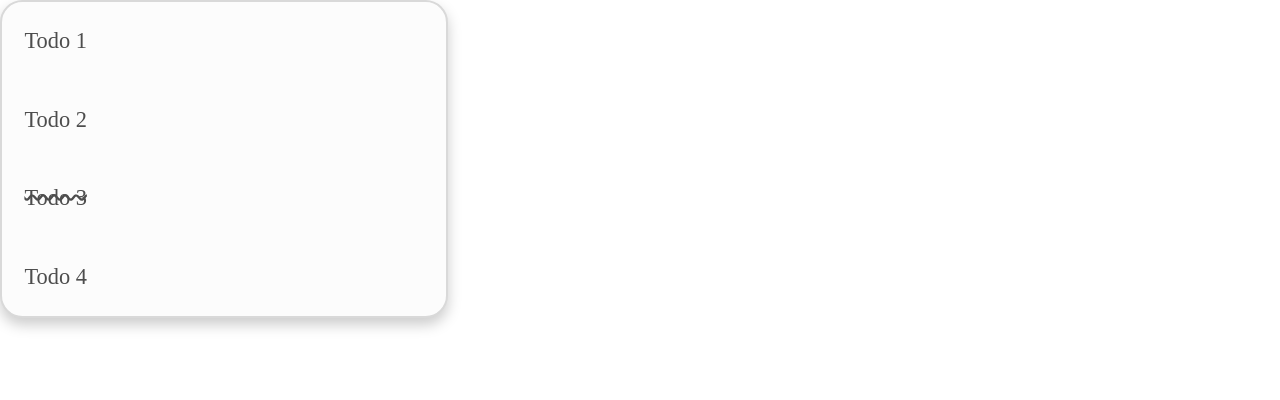
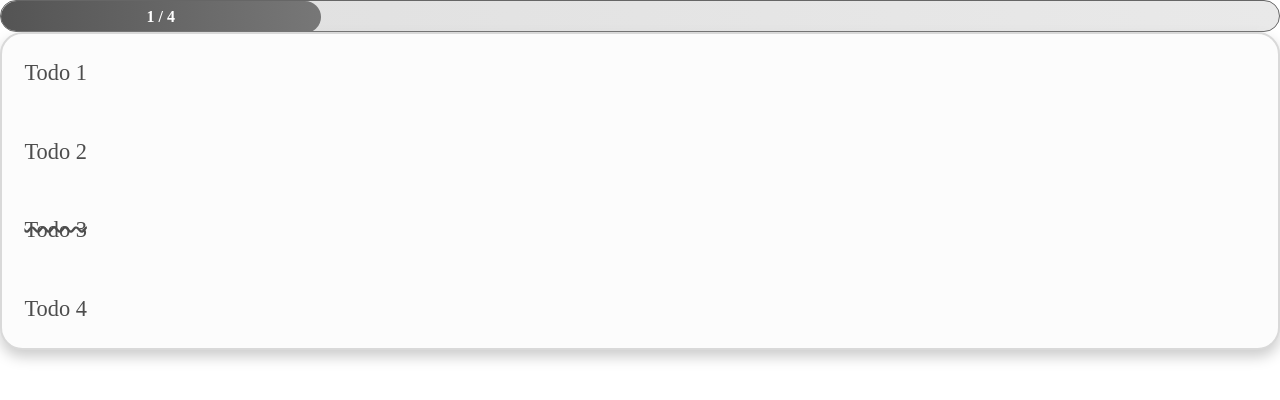
Before and after one commit to emretantu/react-todo-app, a React (Create React App) app: page / in a window 1280 px wide. Shown: the top 400 px of the page. Built offline with nearby package versions, Linux system fonts and the light colour scheme.

Commit message:
dynamic status bar and message implemented

```diff
--- a/package.json
+++ b/package.json
@@ -9,6 +9,7 @@
     "react": "^18.2.0",
     "react-dom": "^18.2.0",
     "react-scripts": "5.0.1",
+    "react-transition-group": "^4.4.5",
     "web-vitals": "^2.1.4"
   },
   "scripts": {
--- a/src/App.js
+++ b/src/App.js
@@ -1,5 +1,6 @@
 import './App.css';
 import Todo from './components/Todo';
+import TodoStatus from './components/TodoStatus';
 import { useState } from "react"
 
 function App() {
@@ -21,8 +22,14 @@ function App() {
     )
   }
 
+  const status = {
+    size: dataList.length,
+    completed: dataList.reduce((acc, item) => item.isDone ? ++acc : acc, 0),
+  }
+
   return (
     <>
+      <TodoStatus status={status} />
       <Todo list={dataList} onChangingDone={handleDone} />
     </>
   );
--- a/src/components/Todo.module.css
+++ b/src/components/Todo.module.css
@@ -1,5 +1,5 @@
 .todo {
-  width: 20em;
+  width: 100%;
   padding: 0;
   border: 0.1em solid hsl(0, 0%, 85%);
   border-radius: 1em;
@@ -23,7 +23,7 @@
 
 .todo__list-item:hover {
   color: black;
-  background-color: hsl(0, 0%, 85%);
+  background-color: hsl(0, 0%, 90%);
 }
 
 .todo__list-item--done {
--- /dev/null
+++ b/src/components/TodoStatus.jsx
@@ -0,0 +1,24 @@
+import { useEffect, useRef } from "react";
+import classes from "./TodoStatus.module.css"
+
+const TodoStatus = ({ status }) => {
+
+  useEffect(() => {
+    let newPersentage = status.completed * 100 / status.size;
+    newPersentage = newPersentage || 6;
+    setTimeout(() => {
+      statusRef.current.style.width = `${newPersentage}%`;
+    }, 100)
+  });
+
+  const statusRef = useRef();
+
+  return (
+    <div className={classes["status-bar"]}>
+      <div ref={statusRef} className={classes["status-progress"]} style={{width: `${6}%`}}>{`${status.completed} / ${status.size}`}</div>
+    </div>
+  );
+
+}
+
+export default TodoStatus;
--- /dev/null
+++ b/src/components/TodoStatus.module.css
@@ -0,0 +1,24 @@
+div {
+  border-radius: 100rem;
+  width: 100%;
+  height: 2rem;
+}
+
+.status-bar {
+  display: grid;
+  border: 1px solid #666;
+  background-image: linear-gradient(to right, #dfdfdf, #e9e9e9);
+  overflow: hidden;
+}
+
+.status-progress {
+  background-image: linear-gradient(to right, #545454, #777);
+  width: var(--progress);
+  transition: width 1.6s;
+  display: flex;
+  justify-content: center;
+  align-items: center;
+  overflow: visible;
+  color: white;
+  font-weight: bold;
+}
```
Also changed, not shown: 2 other files (tests, documents, lock files or other folders).
